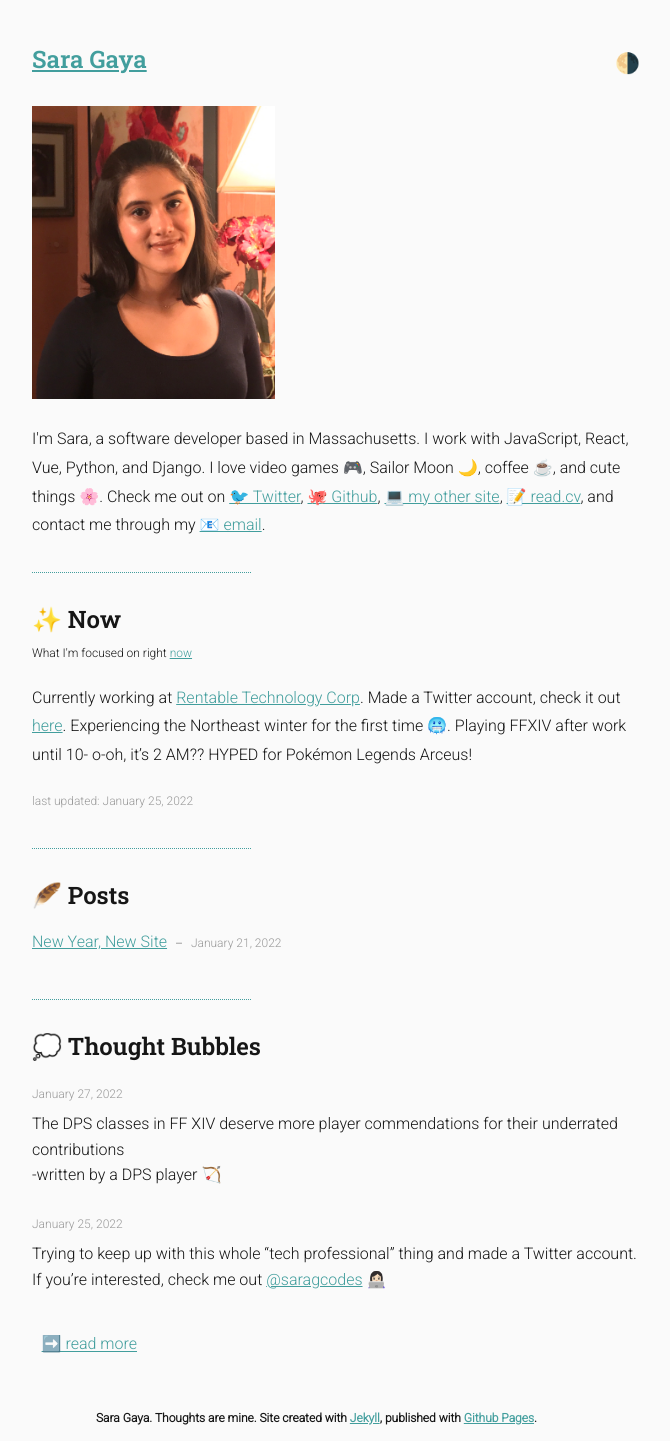
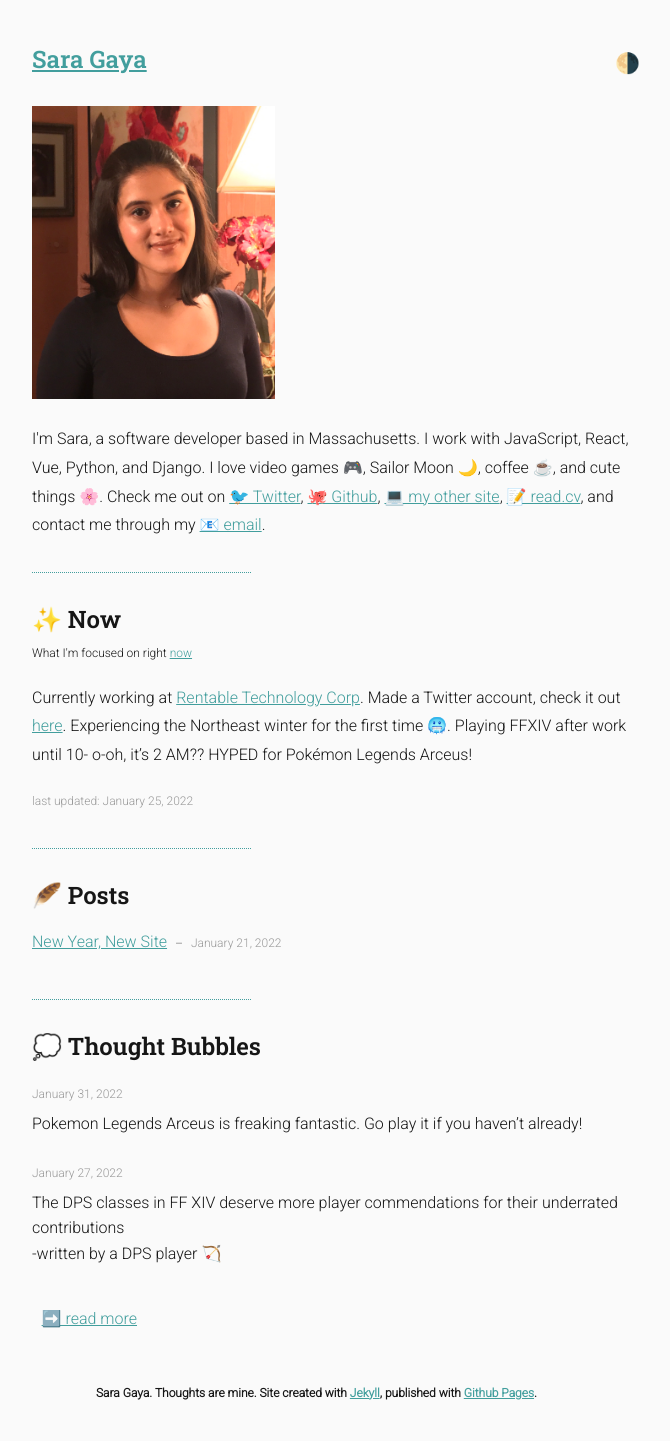
Before and after one commit to sgaya16/blog, a Jekyll site: the page built from index.html, in a window 1280 px wide. Shown: the whole page, without its empty margins (304-974 px from the left). Built offline with Jekyll 4.4.1, drawn with Linux system fonts in a browser that asks for light colours; after the commit the page ends 1415 px from its top, so only the background shows below that.

Commit message:
new thought bubble

```diff
--- a/_data/thoughts.yml
+++ b/_data/thoughts.yml
@@ -1,3 +1,6 @@
+- date: 2022-01-31
+  content: Pokemon Legends Arceus is freaking fantastic. Go play it if you haven't already!
+
 - date: 2022-01-27
   content: The DPS classes in FF XIV deserve more player commendations for their underrated contributions <br /> -written by a DPS player 🏹
 
```
